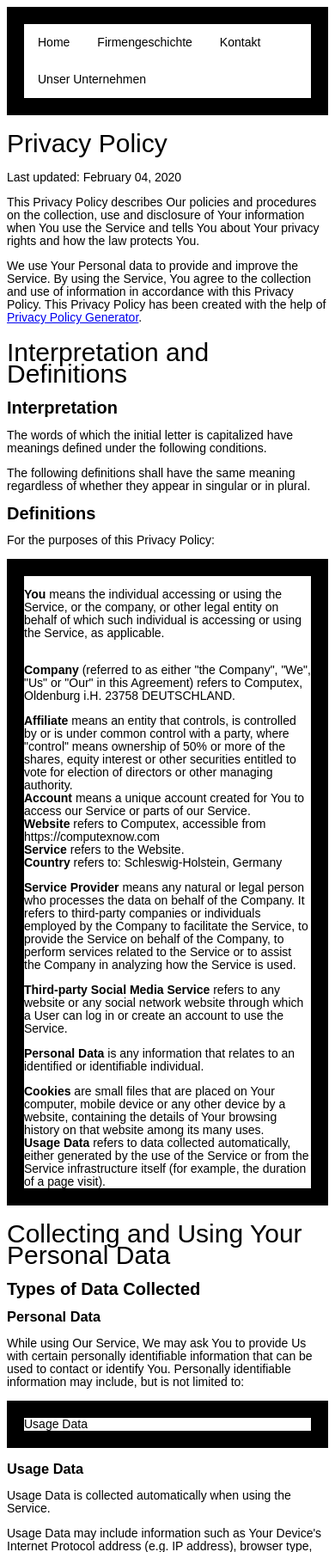
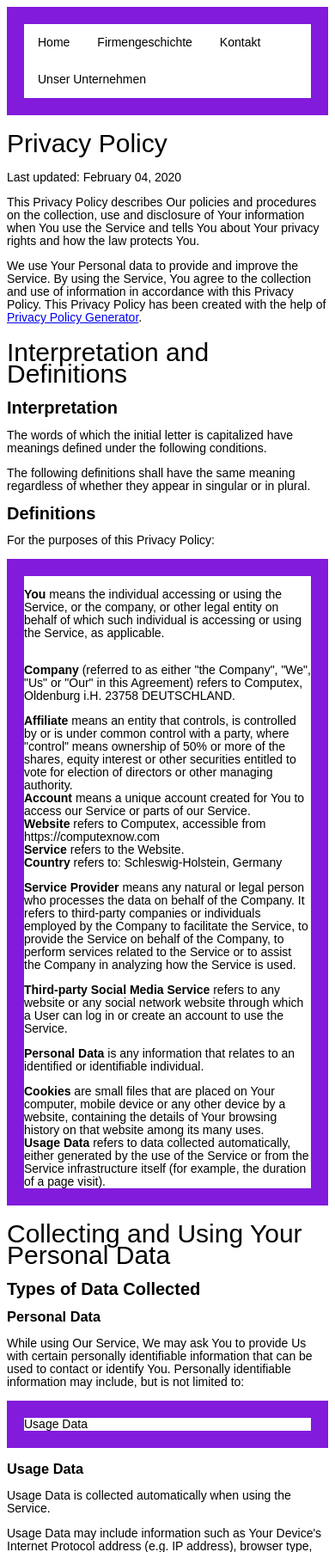
Before and after one commit to Nickwasused/Computex, a PHP site: page /data.html in a window 390 px wide. Shown: the top 1805 px of the page at 86% size. Run offline with PHP 8.4, Linux system fonts and the light colour scheme.

Commit message:
--fixed color bug on small device width

```diff
--- a/basic.css
+++ b/basic.css
@@ -259,9 +259,6 @@ a{
 							"C"
 							"D";
 	}
-	ul {
-		border-color     : black;
-	}
 	h1 {
 	text-decoration : none;
 	line-height      : 25px;
```
